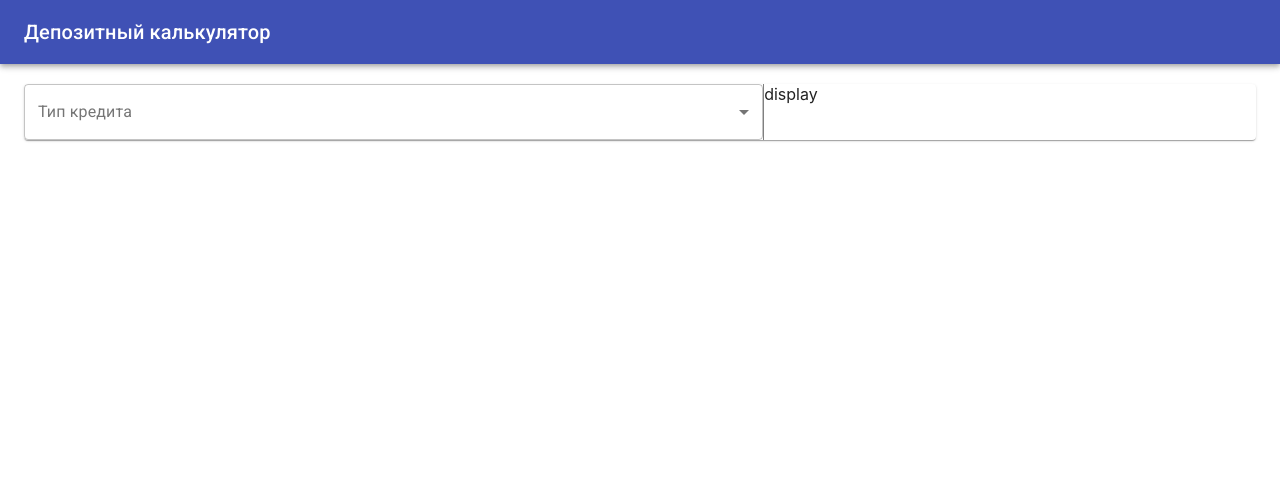
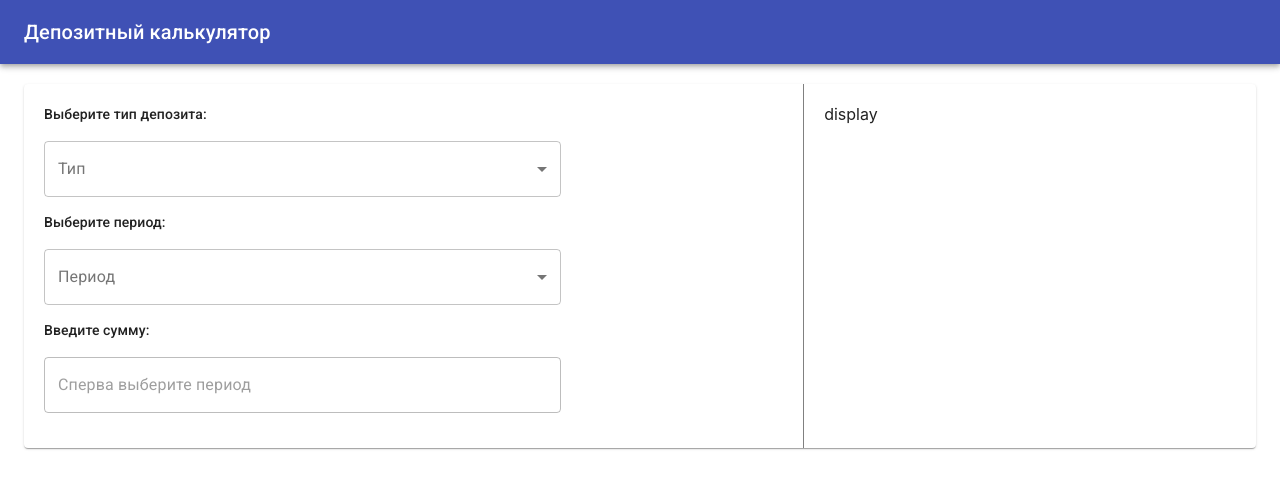
Before and after one commit to Flunt1k/bank-rossiya, a React (Create React App) app: page / in a window 1280 px wide. Shown: the top 488 px of the page. Built offline with nearby package versions, Linux system fonts and the light colour scheme.

Commit message:
add settings for deposit calculator

```diff
--- a/src/App.tsx
+++ b/src/App.tsx
@@ -1,4 +1,4 @@
-import React, {useEffect} from 'react';
+import React from 'react';
 
 import AppBar from '@material-ui/core/AppBar';
 import Toolbar from '@material-ui/core/Toolbar';
@@ -8,10 +8,6 @@ import Home from './pages/Home';
 import db from './depcalc.json';
 
 const App = () => {
-const [credits, setCredits] = React.useState()
-useEffect(() => {
-  setCredits(JSON.parse(JSON.stringify(db)))
-}, [])
   return (
       <div>
         {}
@@ -22,7 +18,7 @@ useEffect(() => {
             </Typography>
           </Toolbar>
         </AppBar>
-        <Home credits={credits}/>
+        <Home credits={JSON.parse(JSON.stringify(db))}/>
       </div>
   );
 }
--- a/src/components/Calculator.tsx
+++ b/src/components/Calculator.tsx
@@ -16,7 +16,7 @@ const Calculator: React.FC<CalculatorProps> = ({credits, classes}: CalculatorPro
       <>
         <Paper className={classes.calculatorForm}>
           <div className={classes.leftSideWrapper}>
-            <CalculatorLeftSide deposits={credits?.deposits}/>
+            <CalculatorLeftSide deposits={credits?.deposits} classes={classes}/>
           </div>
           <div className={classes.rightSideWrapper}>
             display
--- a/src/components/CalculatorLeftSide.tsx
+++ b/src/components/CalculatorLeftSide.tsx
@@ -1,43 +1,95 @@
-import React from 'react';
-import {v4} from 'uuid'
+import React, {useEffect} from 'react';
+import {v4} from 'uuid';
 
 import FormControl from '@material-ui/core/FormControl';
 import InputLabel from '@material-ui/core/InputLabel';
-import Select from '@material-ui/core/Select/Select';
+import {Select} from '@material-ui/core';
 import MenuItem from '@material-ui/core/MenuItem';
+import Typography from '@material-ui/core/Typography';
+import TextField from '@material-ui/core/TextField';
 
-import { Credit } from '../interfaces';
+import {CalculatorContext, Credit, CreditParams} from '../interfaces';
+import {useHomeStyles} from '../pages/Home';
+import {useCalculator} from '../contexts/calculatorContext';
 
 interface CalculatorLeftSideProps {
-  deposits: Credit[]
+  deposits: Credit[];
+  classes: ReturnType<typeof useHomeStyles>
 }
 
 const CalculatorLeftSide: React.FC<CalculatorLeftSideProps> = ({
-    deposits
+  deposits,
+  classes,
 }: CalculatorLeftSideProps): React.ReactElement => {
-  const [creditType, setCreditType] = React.useState('');
+  const context: CalculatorContext = useCalculator()
 
-  const handleChange = (event: any) => {
-    setCreditType(event.target.value);
-  };
-  return(
-      <FormControl variant="outlined" style={{width: '100%'}}>
-        <InputLabel id="demo-simple-select-outlined-label">Тип кредита</InputLabel>
+  const [depositParams, setDepositParams] = React.useState<CreditParams[] | undefined>();
+
+  useEffect(() => {
+    const index = deposits.findIndex(value => context.settingsState.code === value.code);
+    if (index !== -1) {
+      const params = deposits[index].param;
+      setDepositParams(params);
+    } else {
+      setDepositParams(undefined);
+    }
+  }, [context.settingsState.code, deposits]);
+
+  return (
+      <>
+        <Typography component="h6" variant="subtitle2">Выберите тип депозита:</Typography>
+        <FormControl variant="outlined" className={classes.formControl}>
+          <InputLabel id="creditType_label">Тип</InputLabel>
           <Select
-            labelId="demo-simple-select-outlined-label"
+              labelId="creditType_label"
               id="demo-simple-select-outlined"
-            value={creditType}
-            onChange={handleChange}
-            label="Age"
+              value={context.settingsState.code}
+              onChange={context.setSettingsState}
+              name="code"
+              label="Тип кредита"
           >
             <MenuItem value="">
               <em>Тип кредита</em>
             </MenuItem>
-          {deposits?.map((credit:Credit) =>
-              <MenuItem value={credit.code} key={v4()}>{credit.name}</MenuItem>)}*
+            {deposits?.map((credit: Credit) =>
+                <MenuItem value={credit.code}
+                          key={v4()}>{credit.name}</MenuItem>)}*
           </Select>
         </FormControl>
-  )
-}
+        <Typography component="h6" variant="subtitle2">Выберите период:</Typography>
+        <FormControl variant="outlined" className={classes.formControl}>
+          <InputLabel id="creditType_label">Период</InputLabel>
+          <Select
+              labelId="creditType_label"
+              id="demo-simple-select-outlined"
+              value={context.settingsState.period_from}
+              onChange={context.setSettingsState}
+              name="period_from"
+              label="Период"
+          >
+            <MenuItem value="">
+              <em>
+                {!depositParams?.length ? 'Выберите тип дипозита' : 'Выберите' +
+                    ' период'}
+              </em>
+            </MenuItem>
+            {
+            depositParams?.map((params: CreditParams) => {
+              return <MenuItem key={v4()}
+                               value={`${params.period_from}`}>{params.period_from}</MenuItem>;
+            })}
+          </Select>
+        </FormControl>
+        <Typography component="h6" variant="subtitle2">Введите сумму:</Typography>
+        <TextField variant="outlined" className={classes.formControl}
+                   label={!(!!context.settingsState.period_from) ? 'Сперва выберите' +
+                       ' период' : 'Введите сумму'}
+                   disabled={!(!!context.settingsState.period_from)}
+                   value={context.settingsState.summ_from}
+                   onChange={context.setSettingsState}
+        />
+      </>
+  );
+};
 
-export default CalculatorLeftSide
+export default CalculatorLeftSide;
--- /dev/null
+++ b/src/contexts/calculatorContext.tsx
@@ -0,0 +1,23 @@
+import React, {Context, useContext} from 'react';
+import useForm from '../hooks/useForm';
+
+const CalculatorContext: Context<any> = React.createContext(null)
+
+export const useCalculator = () => useContext(CalculatorContext)
+
+const CalculatorProvider: React.FC = ({children}):React.ReactElement => {
+  const [settingsState, setSettingsState] = useForm({code: '', period_from: '', summ_from: ''});
+
+
+
+  return(
+      <CalculatorContext.Provider value={{
+        settingsState,
+        setSettingsState
+      }}>
+        {children}
+      </CalculatorContext.Provider>
+  )
+}
+
+export default CalculatorProvider
--- /dev/null
+++ b/src/hooks/useForm.ts
@@ -0,0 +1,18 @@
+import React from 'react';
+import {CreditSettingsState} from '../interfaces';
+
+const useForm = (initialState: CreditSettingsState)
+    : [CreditSettingsState, (e?: React.ChangeEvent<{ name?: string | undefined; value: unknown; } | HTMLInputElement>) => void] => {
+
+  const [state, setState] = React.useState<CreditSettingsState>(initialState);
+
+  const changeState = (e?: React.ChangeEvent<{ name?: string | undefined; value: unknown; } | HTMLInputElement>): void => {
+  const value = e?.target.value
+    const name = e?.target.name as string
+    setState({...state, [name]: value})
+  };
+
+  return [state, changeState];
+};
+
+export default useForm;
--- a/src/pages/Home.tsx
+++ b/src/pages/Home.tsx
@@ -2,11 +2,13 @@ import React from 'react';
 
 import Container from '@material-ui/core/Container';
 import makeStyles from '@material-ui/core/styles/makeStyles';
+import {Theme} from '@material-ui/core';
 
 import Calculator from '../components/Calculator';
 import {DepositsList} from '../interfaces';
+import CalculatorProvider from '../contexts/calculatorContext';
 
-export const useHomeStyles = makeStyles(() => ({
+export const useHomeStyles = makeStyles((theme: Theme) => ({
   calculatorForm: {
     display: 'flex',
     marginTop: 20,
@@ -15,12 +17,20 @@ export const useHomeStyles = makeStyles(() => ({
   leftSideWrapper: {
     height: '100%',
     width: '60%',
-    borderRight: '1px solid grey'
+    borderRight: '1px solid grey',
+    padding: 20
   },
 
   rightSideWrapper: {
-    height: '100%'
-  }
+    height: '100%',
+    padding: 20
+  },
+
+  formControl: {
+    minWidth: 120,
+    width: '70%',
+    margin: '15px 0',
+  },
 }))
 
 interface HomeProps {
@@ -33,7 +43,9 @@ const Home: React.FC<HomeProps> = ({credits}: HomeProps): React.ReactElement =>
   return (
       <>
         <Container>
-          <Calculator credits={credits} classes={classes}/>
+          <CalculatorProvider>
+            <Calculator credits={credits} classes={classes}/>
+          </CalculatorProvider>
         </Container>
       </>
   );
```
Also changed, not shown: src/interfaces/index.ts (+13 -0 lines). Lines whose indentation alone changed are shown as unchanged.
